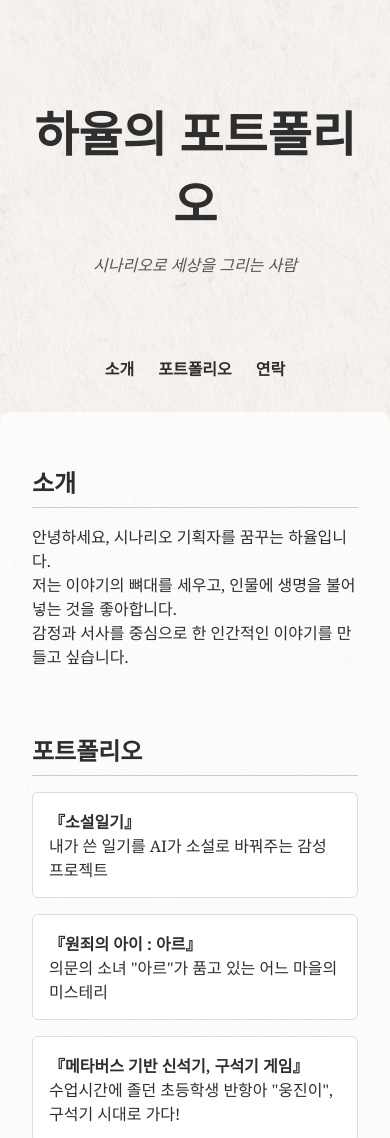
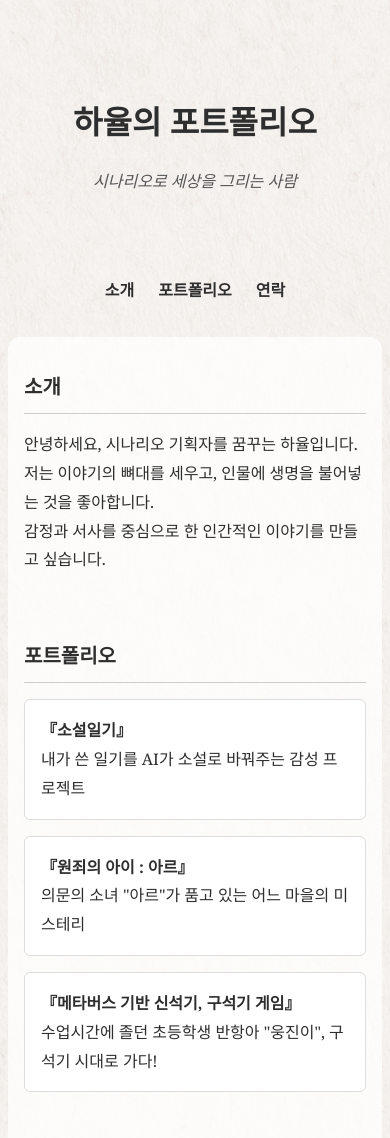
Before and after one commit to Yul-Ha/lucir-hikaru, a plain HTML site: page index.html in a window 390 px wide. Shown: the top 1138 px of the page. Drawn offline with Linux system fonts and the light colour scheme.

Commit message:
Add files via upload

```diff
--- a/index.html
+++ b/index.html
@@ -11,6 +11,8 @@
       background: url('A_digital_photograph_of_aged_parchment_paper_captu.png') no-repeat center center fixed;
       background-size: cover;
       color: #2e2e2e;
+      line-height: 1.8;
+      padding: 0 1rem;
     }
     .container {
       max-width: 960px;
@@ -34,6 +36,7 @@
     nav ul {
       list-style: none;
       display: flex;
+      flex-wrap: wrap;
       justify-content: center;
       padding: 0;
       margin: 2rem 0;
@@ -72,6 +75,25 @@
       font-size: 0.9rem;
       color: #777;
       padding: 3rem 1rem 2rem;
+    }
+
+    /* 모바일 최적화 */
+    @media (max-width: 768px) {
+      header h1 {
+        font-size: 2rem;
+      }
+      header p {
+        font-size: 1rem;
+      }
+      h2 {
+        font-size: 1.25rem;
+      }
+      .container {
+        padding: 1rem;
+      }
+      body {
+        padding: 0.5rem;
+      }
     }
   </style>
 </head>
@@ -114,7 +136,6 @@
           <strong>『메타버스 기반 신석기, 구석기 게임』</strong><br />
           수업시간에 졸던 초등학생 반항아 "웅진이", 구석기 시대로 가다!
         </a>
-        <!-- 추가 작품이 있다면 여기에 이어서 링크 추가 -->
       </div>
     </section>
 
```
